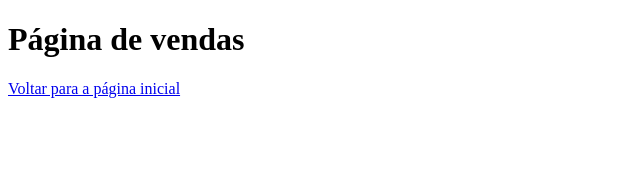
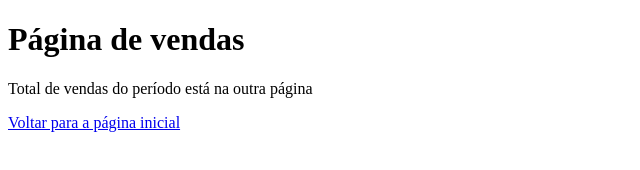
Before and after one commit to onlymarcus/chatgpt, a plain HTML site: page vendas.html in a window 1280 px wide. Shown: the whole page, without its empty margins (0-640 px from the left). Drawn offline with Linux system fonts and the light colour scheme.

Commit message:
Adicionado arquivo gitignore e um texto na página

```diff
--- a/vendas.html
+++ b/vendas.html
@@ -7,6 +7,7 @@
 </head>
 <body>
     <h1>Página de vendas</h1>
+    <p>Total de vendas do período está na outra página</p>
     <a href="index.html">Voltar para a página inicial</a>
 </body>
 </html>
```
Also changed, not shown: 1 other file.
